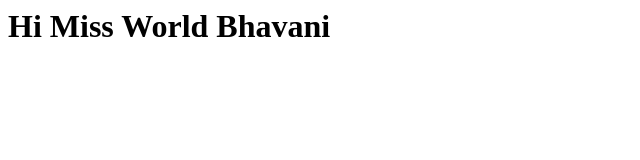
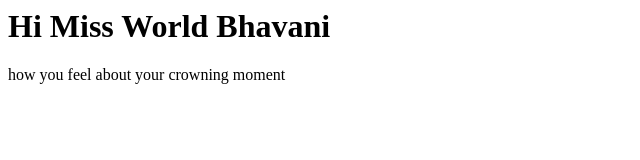
Before and after one commit to BammidiBhavani/Laxmi-repo, a plain HTML site: page index.html in a window 1280 px wide. Shown: the whole page, without its empty margins (0-640 px from the left). Drawn offline with Linux system fonts and the light colour scheme.

Commit message:
new changes

```diff
--- a/index.html
+++ b/index.html
@@ -1 +1,2 @@
 <h1>Hi Miss World Bhavani</h1>
+<p>how you feel about your crowning moment</p>
```
